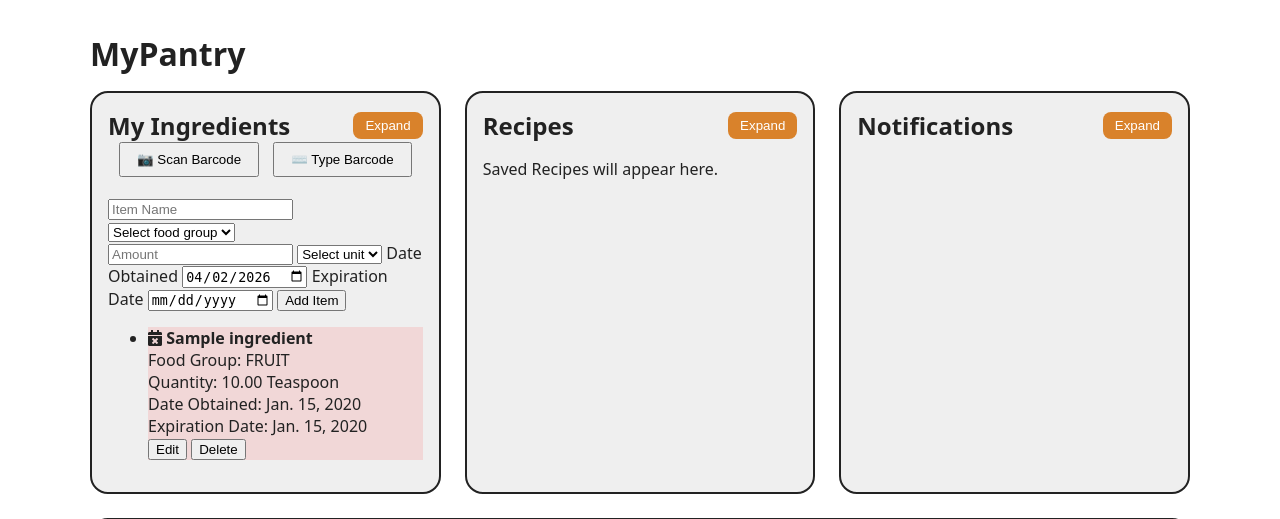
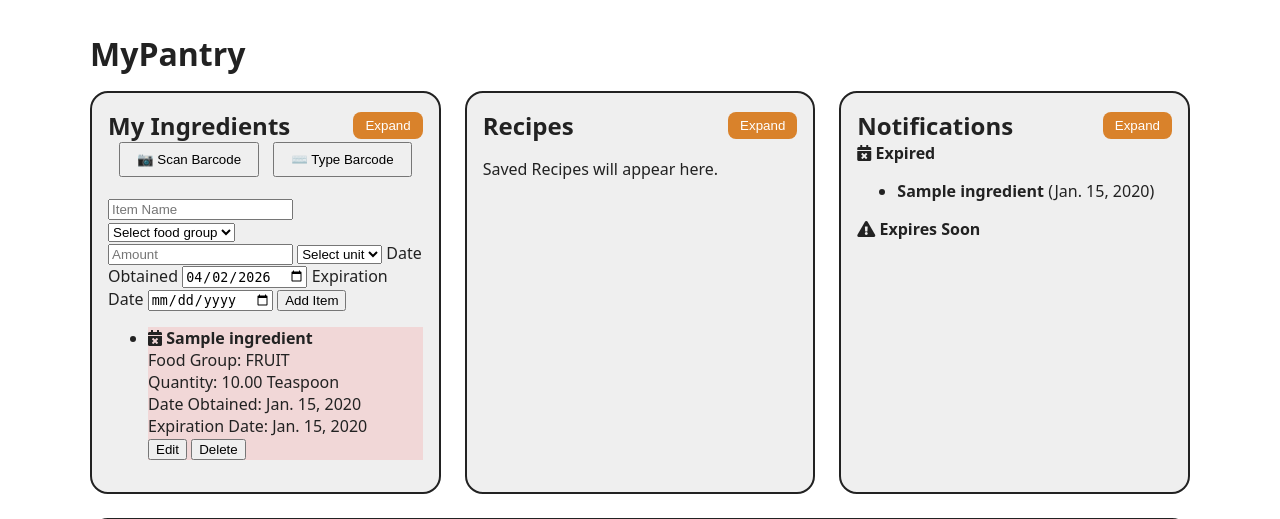
Before and after one commit to eleusink/my-pantry-dependabot, a Django app: page / in a window 1280 px wide. Shown: the part 92-611 px from the top of the page. Run offline with Django 4.2, Linux system fonts and the light colour scheme; a user stored in the database is signed in; tables that the repository leaves empty hold one stand-in row (values such as "Sample post").

Commit message:
notification panel for expiring food

```diff
--- a/your-local-code/Inventory/static/css/styles.css
+++ b/your-local-code/Inventory/static/css/styles.css
@@ -169,14 +169,10 @@ h2{ margin: 0; }
   font-weight: bold;
 }
 
-/* .expired-icon {
-  color: red;
+/* ================= NOTIFICATIONS DISPLAY ================= */
+.expiring-section-label {
+  font-weight: bold;
 }
-
-.expires-soon-icon {
-  color: #FF7518;
-} */
-
 
 /* ================= RESPONSIVE ================= */
 
--- a/your-local-code/Inventory/templates/home.html
+++ b/your-local-code/Inventory/templates/home.html
@@ -139,8 +139,35 @@
 	      </div>
 
 	      <div class="panel-body">
-		      <ul class="simple-list">
-		      </ul>
+
+			<div class="expiring-section-label"><i class="fa fa-calendar-times expired-icon" title="Expired"></i> Expired</div>
+			<ul id="expired-list" class="expired-list">
+				{% for item in items %}
+					{% if item.minutes_remaining <= 0 %}
+					<li data-ingredient-id="{{ item.id }}" data-date-obtained="{{ item.date_obtained|date:'Y-m-d' }}" data-food-group="{{ item.food_group }}" data-unit-measurement="{{ item.unit_measurement }}">
+						<div class="expired-info">
+							<span class="ingredient-name ingredient-label">{{ item.name }}</span>
+							<span class="ingredient-expiration"> ({{ item.date_expired }})</span>
+						</div>
+					</li>
+					{% endif %}
+				{% endfor %}
+			</ul>
+
+			<div class="expiring-section-label"><i class="fa fa-exclamation-triangle expires-soon-icon" title="Expiring Soon"></i> Expires Soon</div>
+			<ul id="expiring-soon-list" class="expiring-soon-list">
+				{% for item in items %}
+					{% if item.minutes_remaining <= 4320 and item.minutes_remaining > 0 %}
+					<li data-ingredient-id="{{ item.id }}" data-date-obtained="{{ item.date_obtained|date:'Y-m-d' }}" data-food-group="{{ item.food_group }}" data-unit-measurement="{{ item.unit_measurement }}">
+						<div class="expiring-info">
+							<span class="ingredient-name ingredient-label">{{ item.name }}</span>
+							<span class="ingredient-expiration"> ({{ item.date_expired }})</span>
+						</div>
+					</li>
+					{% endif %}
+				{% endfor %}
+			</ul>
+
 	      </div>
       </div>
     </section>
```
